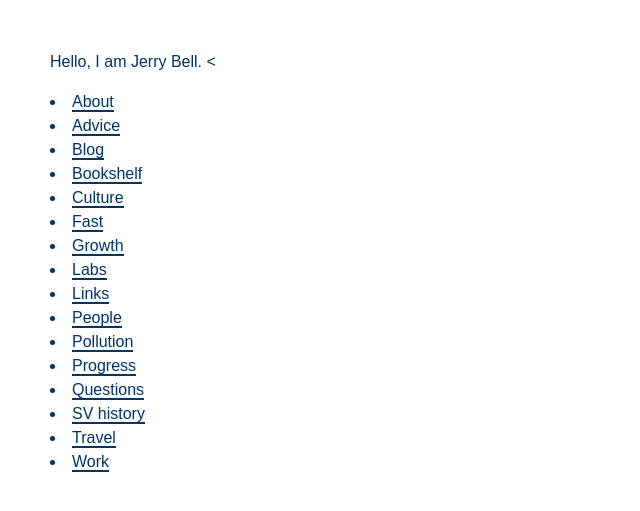
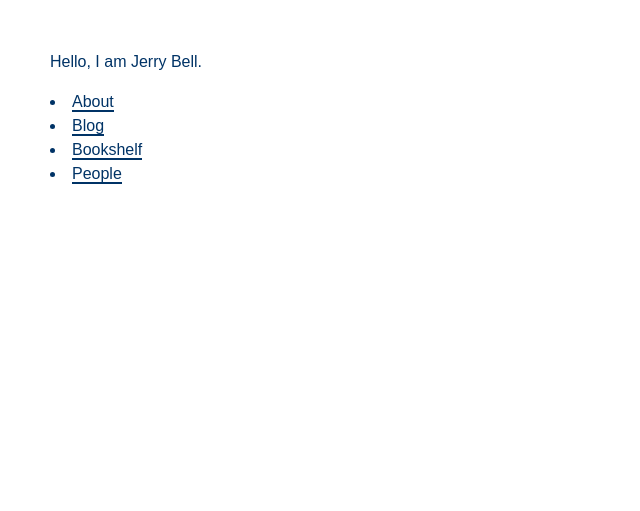
Before and after one commit to jerrybell/jerrybell.github.io, a Jekyll site: the page index.html, which Jekyll copies as it is, in a window 1280 px wide. Shown: the top 511 px of the page, without its empty margins (0-640 px from the left). Built offline with Jekyll 4.4.1, drawn with Linux system fonts in a browser that asks for light colours.

Commit message:
Update index.html

```diff
--- a/index.html
+++ b/index.html
@@ -8,23 +8,11 @@
 	<body>
 		<div class="container">
     		<div class="blurb">
-			<p>Hello, I am Jerry Bell.
-			<<li><a href="/about">About</a></li>
-  			<li><a href="/advice">Advice</a></li>
+			<p>Hello, I am Jerry Bell.</p>
+			<li><a href="/about">About</a></li>
 			<li><a href="/blog">Blog</a></li>
   			<li><a href="/bookshelf">Bookshelf</a></li>
-  			<li><a href="/culture">Culture</a></li>
- 			<li><a href="/fast">Fast</a></li>
-  			<li><a href="/growth">Growth</a></li>
-  			<li><a href="/labs">Labs</a></li>
-  			<li><a href="/links">Links</a></li>
-  			<li><a href="/people">People</a></li>
-  			<li><a href="/pollution">Pollution</a></li>
-  			<li><a href="/progress">Progress</a></li>
-  			<li><a href="/questions">Questions</a></li>
-  			<li><a href="/svhistory">SV history</a></li>
-  			<li><a href="/travel">Travel</a></li>
-  			<li><a href="/work">Work</a></li>
+  			<li><a href="/kitchen">People</a></li>
     		</div><!-- /.blurb -->
 		</div><!-- /.container -->
 	</body>
```
